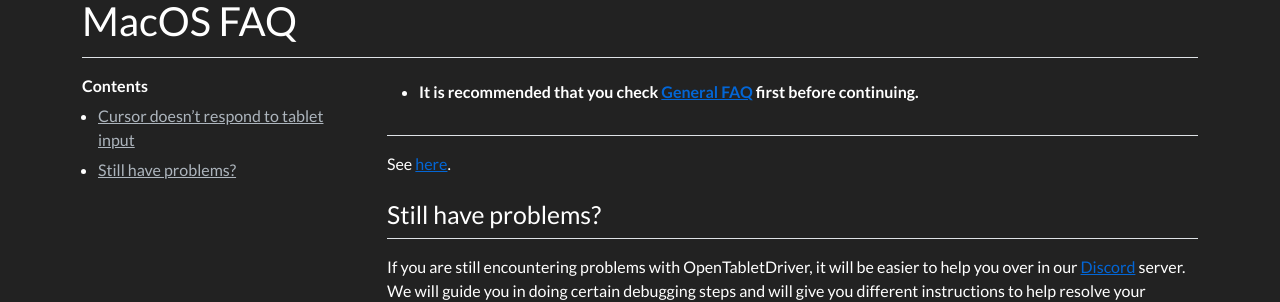
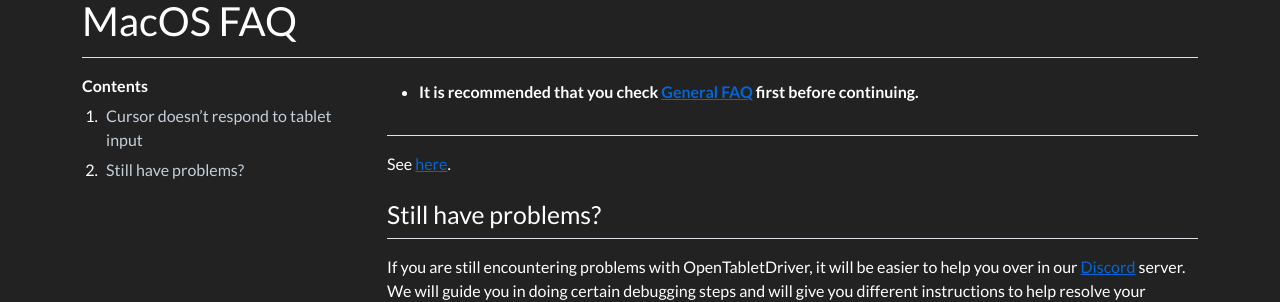
Before and after one commit to OpenTabletDriver/opentabletdriver.github.io, a Jekyll site: the page built from site/_wiki/FAQ/MacOS.md, in a window 1280 px wide. Shown: the part 124-426 px from the top of the page. Built offline with Jekyll 4.4.1, drawn with Linux system fonts in a browser that asks for light colours; nearby versions of some CDN libraries; comment, search, counter and statistics services are not loaded.

Commit message:
styling: Add counters to TOC

```diff
--- a/site/assets/css/site.scss
+++ b/site/assets/css/site.scss
@@ -74,7 +74,8 @@ html {
 }
 
 #toc a {
-  color:#adb5bd;
+  color:#c4cfda;
+  text-decoration: none;
 }
 
 #toc a:focus,
@@ -84,6 +85,14 @@ html {
 
 #toc {
   padding-left: 1em;
+}
+
+#toc ul {
+  padding-left: 1.5em;
+}
+
+#toc li {
+  padding-left: 1ex;
 }
 
 li {
@@ -182,3 +191,30 @@ div.highlighter-rouge pre.highlight {
     margin-right: 1ex;
   }
 }
+
+#toc > li {
+  counter-increment: h2-section;
+  &::marker {
+    content: counter(h2-section) ".";
+  }
+}
+
+#toc > li > ul > li {
+  counter-increment: h3-section;
+  &::marker {
+    content: counter(h2-section) "." counter(h3-section) ".";
+  }
+  &:last-child {
+    counter-reset: h3-section;
+  }
+}
+
+#toc > li > ul > li > ul > li {
+  counter-increment: h4-section;
+  &::marker {
+    content: counter(h2-section) "." counter(h3-section) "." counter(h4-section) ".";
+  }
+  &:last-child {
+    counter-reset: h4-section;
+  }
+}
```
